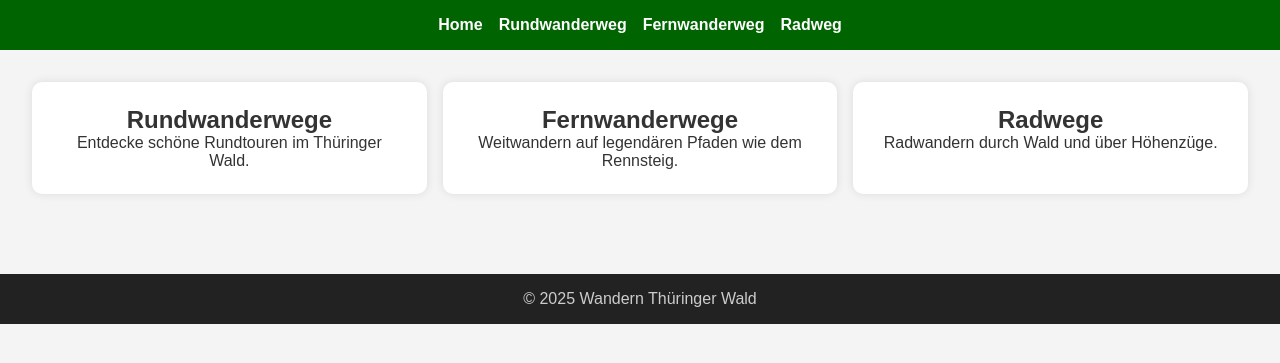
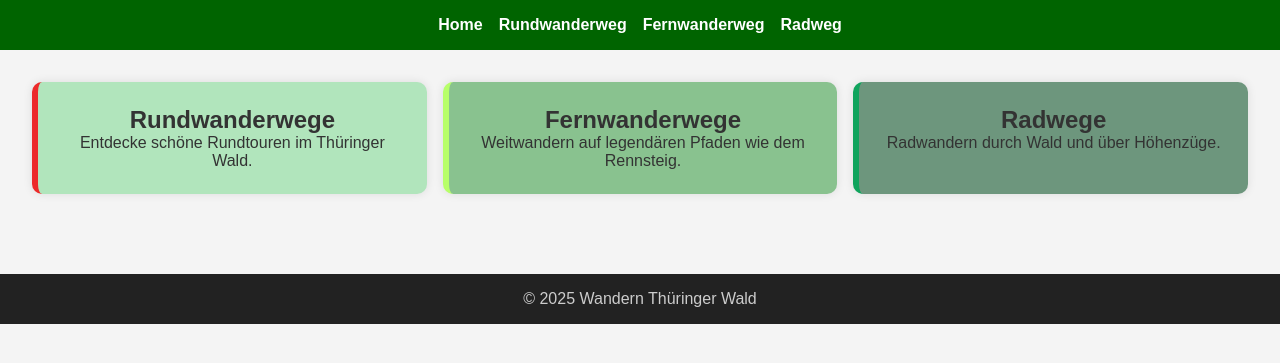
Before and after one commit to Dmytro-Ovch/nummer_1_website, a plain HTML site: page index.html in a window 1280 px wide. Shown: the part 101-464 px from the top of the page. Drawn offline with Linux system fonts and the light colour scheme.

Commit message:
neue wege

```diff
--- a/style.css
+++ b/style.css
@@ -56,6 +56,21 @@ main.cards {
   background: #e0f0e0;
 }
 
+#rund {
+  background: #b1e5bc;
+  border-left: 6px solid #ec2a2a;
+}
+
+#fern {
+  background: #89c28f;
+  border-left: 6px solid #b7ff69;
+}
+
+#rad {
+  background: #6d967d;
+  border-left: 6px solid #10a45d;
+}
+
 .detail-container {
   padding: 2rem;
 }
```
